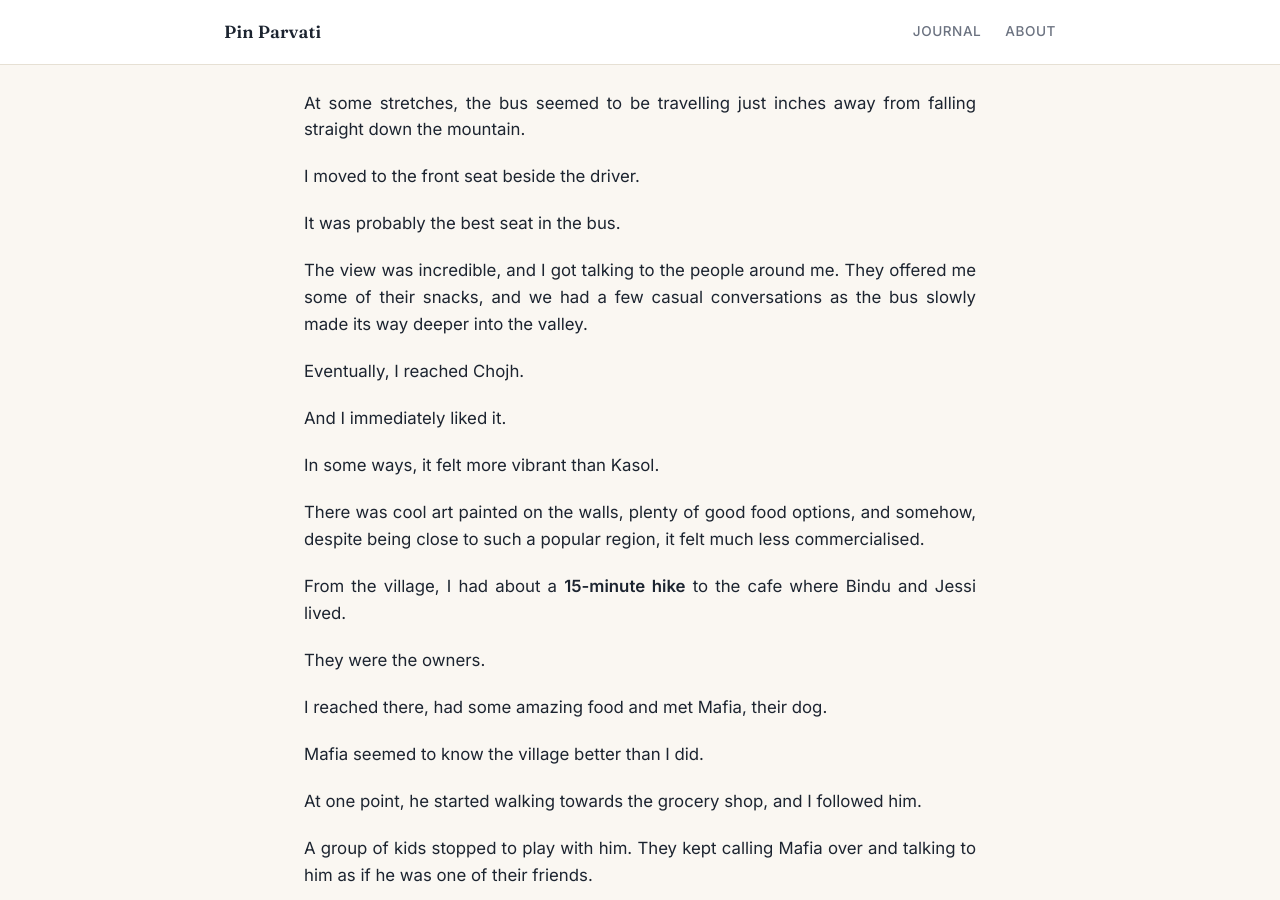
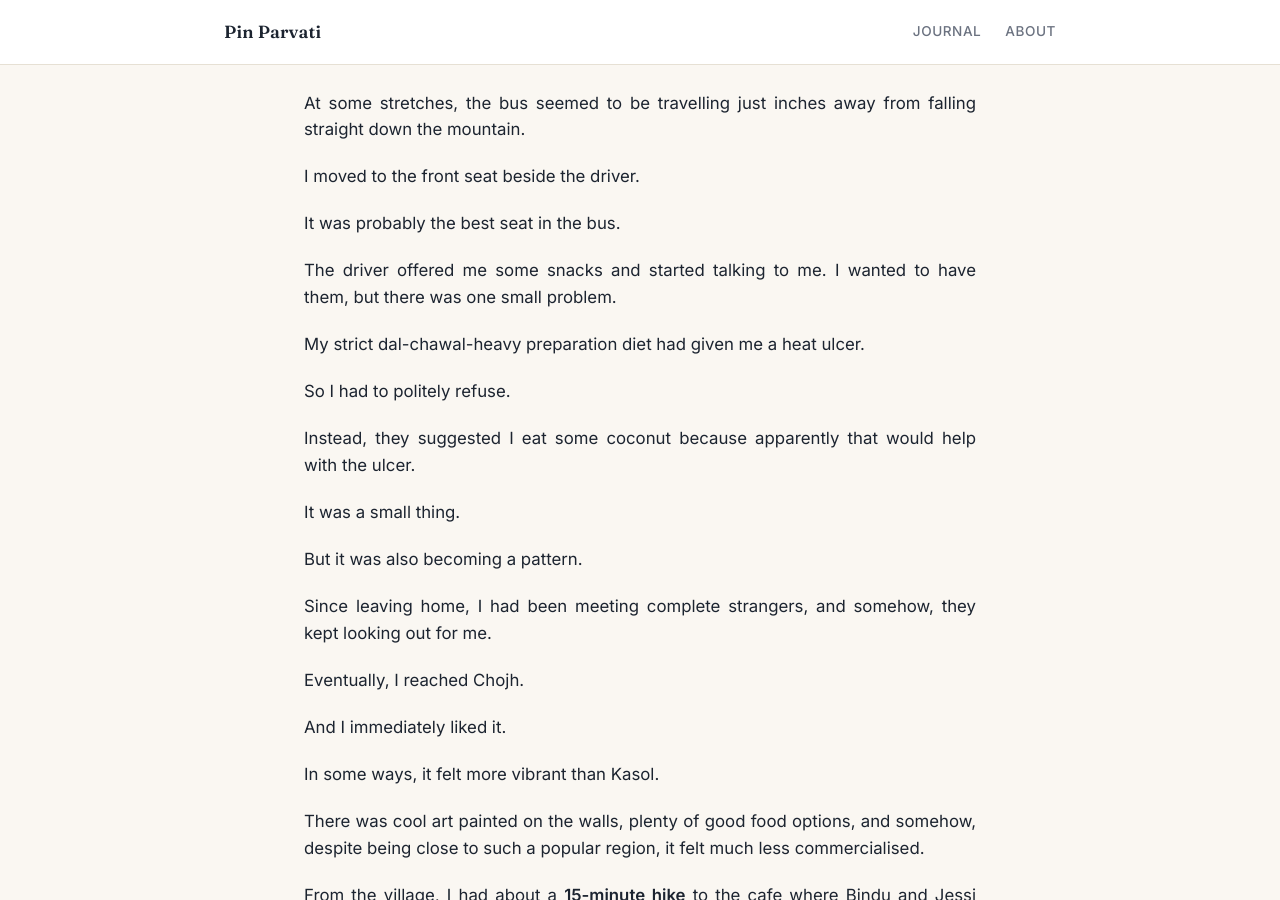
Before and after one commit to Shreyas7122/Pin-Parvati, a Jekyll site: the page built from _posts/2026-08-15-entering-the-parvati-valley.md, in a window 1280 px wide and 900 px high, scrolled down 363 px. Built offline with Jekyll 4.4.1, drawn with Linux system fonts in a browser that asks for light colours; some of the changed text lies outside the part shown.

Commit message:
Expand "Entering the Parvati Valley" with the bus/ulcer anecdote and closing reflection
Replaces the brief "view was incredible" beat with the fuller story of
refusing the driver's snacks (heat ulcer from the dal-chawal-heavy
prep diet) and being told to eat coconut instead. Also adds a closing
reflection tying the whole day's theme together — the conductor, the
bus, the dog, all strangers who ended up looking out for him.

Co-Authored-By: Claude Sonnet 5 <noreply@anthropic.com>

```diff
--- a/_posts/2026-08-15-entering-the-parvati-valley.md
+++ b/_posts/2026-08-15-entering-the-parvati-valley.md
@@ -3,7 +3,7 @@ title: "Entering the Parvati Valley"
 tag: "Origin of Pin Parvati"
 date: 2026-08-15 18:00:00 +0530
 date_display: "2026"
-excerpt: "A dog who knew the whole village, a cafe run by two people who'd made the valley home, and one more conversation about Pin Parvati before the walking began."
+excerpt: "A heat ulcer, a coconut, a dog who knew the whole village — and one more conversation about Pin Parvati before the walking finally began."
 ---
 
 From Chandigarh, I eventually reached Bhuntar.
@@ -20,7 +20,19 @@ I moved to the front seat beside the driver.
 
 It was probably the best seat in the bus.
 
-The view was incredible, and I got talking to the people around me. They offered me some of their snacks, and we had a few casual conversations as the bus slowly made its way deeper into the valley.
+The driver offered me some snacks and started talking to me. I wanted to have them, but there was one small problem.
+
+My strict dal-chawal-heavy preparation diet had given me a heat ulcer.
+
+So I had to politely refuse.
+
+Instead, they suggested I eat some coconut because apparently that would help with the ulcer.
+
+It was a small thing.
+
+But it was also becoming a pattern.
+
+Since leaving home, I had been meeting complete strangers, and somehow, they kept looking out for me.
 
 Eventually, I reached Chojh.
 
@@ -114,6 +126,20 @@ Everything in between.
 
 It was one of those conversations where you don't realise how much time has passed.
 
+And looking back, that entire day had a strange theme to it.
+
+I kept meeting strangers.
+
+And somehow, those strangers kept caring about me.
+
+A conductor stopped his bus to help someone.
+
+People on another bus offered me food and advice.
+
+A dog led me through a village.
+
+And now I was sitting with people who had made this valley their home, talking about the journey I was about to begin.
+
 Eventually, it was time for me to sleep.
 
 I had travelled a long way to get here.
```
